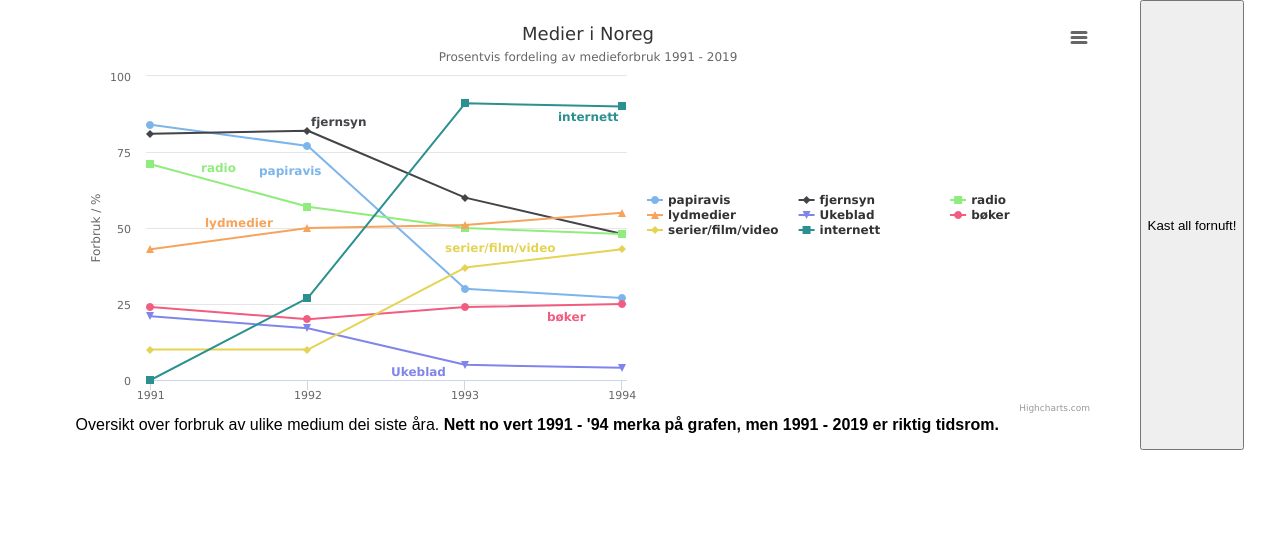
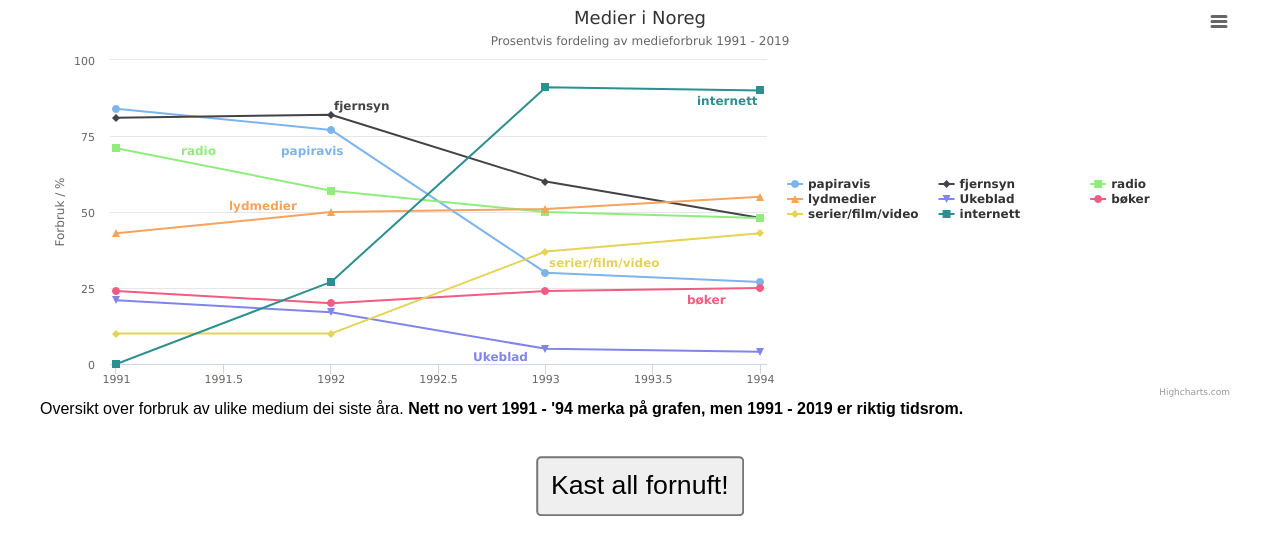
Before and after one commit to asborv/asborv.github.io, a plain HTML site: page index.html in a window 1280 px wide. Drawn offline with nearby package versions, Linux system fonts and the light colour scheme.

Commit message:
💄 Plasserte randomise-knapp

```diff
--- a/index.js
+++ b/index.js
@@ -75,5 +75,5 @@ function chartRandom() {
 
 Highcharts.chart("container", c);
 
-
+// Does not clear existing intervals
 randomise.addEventListener("click", () => setInterval(chartRandom, 2000))
--- a/style.sass
+++ b/style.sass
@@ -2,11 +2,13 @@ body
   margin: 0
   font-family: Arial, Helvetica, sans-serif
 
-main
-  display: flex
-  flex-flow: row wrap
-  justify-content: center
+figure
+  display: block
+  margin: 0 auto
+  max-width: 1200px
 
-figure
-  width: 80vw
-  max-width: 1200px
+#randomise
+  margin: 4em auto
+  padding: .4em
+  display: block
+  transform: scale(2)
```
Also changed, not shown: style.css.
